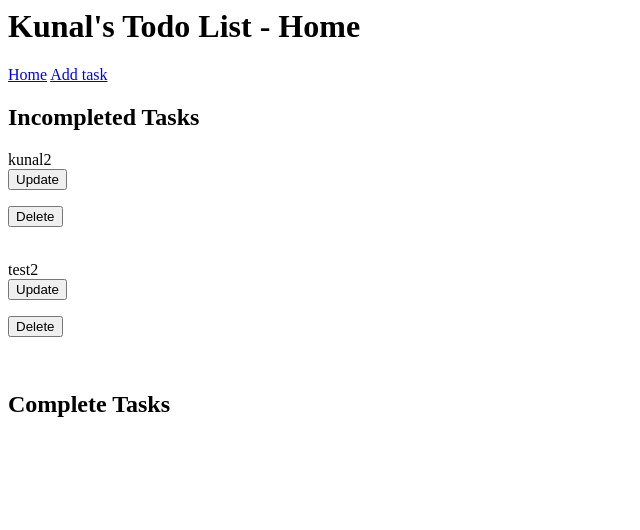
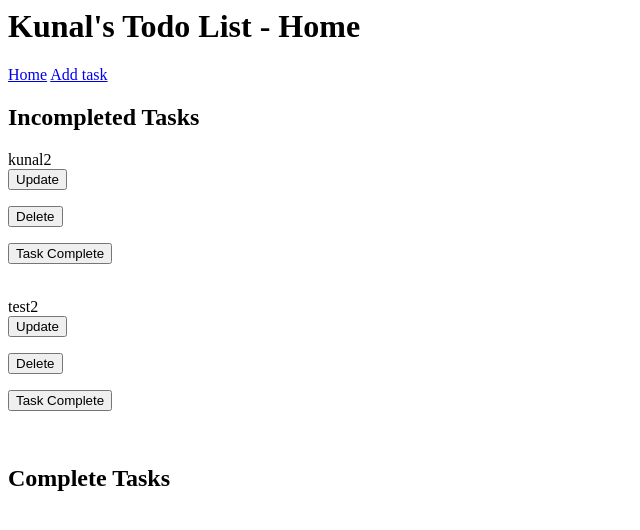
Before and after one commit to kunalsxngh/miniproject, a Flask app: page /home in a window 1280 px wide. Shown: the top 530 px of the page, without its empty margins (0-640 px from the left). Run offline with Flask 2, Linux system fonts and the light colour scheme; data comes from the database, SQL or seed files in the repository; both versions use the stored data as it was after the commit.

Commit message:
Added more button functionality

```diff
--- a/application/routes.py
+++ b/application/routes.py
@@ -40,3 +40,12 @@ def delete(id):
     db.session.delete(task_to_delete)
     db.session.commit()
     return redirect(url_for("home"))
+
+
+@app.route("/status/<int:id>/<newstatus>", methods =['GET', 'POST'])
+def status(id, newstatus):
+    form = TaskForm()
+    task = Tasks.query.filter_by(id=id).first()
+    task.completed = newstatus == "True"
+    db.session.commit()
+    return redirect(url_for("home"))
--- a/application/templates/index.html
+++ b/application/templates/index.html
@@ -11,6 +11,9 @@
     </form>
     <form action ="{{url_for('delete', id=task.id) }}">
         <input type =submit value="Delete">
+    </form>
+    <form action="{{url_for('status', id=task.id, newstatus=True) }}">
+        <input type=submit value="Task Complete">
     </form>
     <br>
     {% endif %}
@@ -28,6 +31,9 @@
     <form action ="{{url_for('delete', id=task.id) }}">
         <input type =submit value="Delete">
     </form>
+    <form action="{{url_for('status', id=task.id, newstatus=False) }}">
+        <input type=submit value="Task Incomplete">
+    </form>
     <br>
     {% endif %}
 {% endfor %}
--- /dev/null
+++ b/requirements.txt
@@ -0,0 +1,4 @@
+selenium==3.141.0
+Flask-Testing==0.8.0
+pytest==6.1.2
+Werkzeug==0.16.1
```
Also changed, not shown: tests/test__int.py (added, +84 -0 lines), application/data.db, tests/__init__.py (added).
